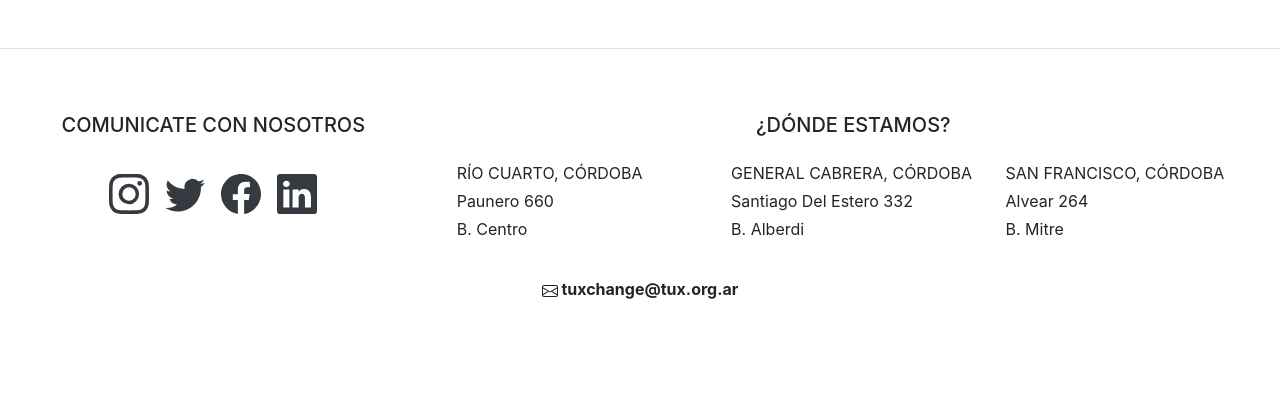
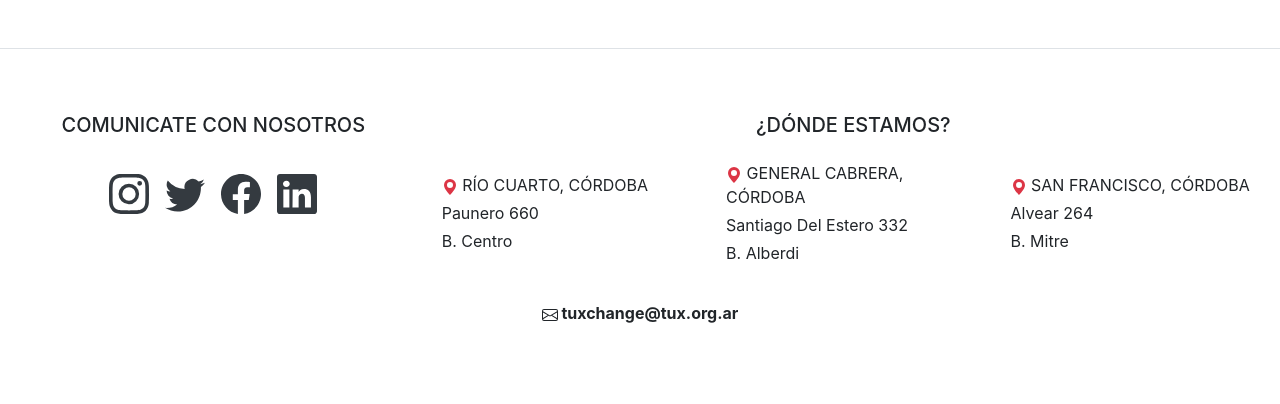
Before and after one commit to valentinoarballo/tuxchange-bootstrap, a Python web app: template templates/layout_footer.html in a window 1280 px wide. Shown: the top 404 px of the page. Run offline with Jinja, Linux system fonts and the light colour scheme; the template is opened without the code that fills it, so the values that code supplies are empty; some libraries are stand-ins or nearby versions.

Commit message:
replacing flexbox using row on footer

```diff
--- a/templates/layout_footer.html
+++ b/templates/layout_footer.html
@@ -22,8 +22,8 @@
     {% block body %}
     {% endblock %}
 
-    <footer class="mx-auto row row-cols-1 row-cols-sm-2 row-cols-md-5 py-5 my-5 border-top">
-        <div class="d-flex flex-column align-items-center col-4">
+    <footer class="mx-auto row row-cols-1 row-cols-sm-2 row-cols-md-5 py-5 mt-5 border-top">
+        <div class="d-flex flex-column align-items-center col-sm-4 ">
             <h5 class="p-3">COMUNICATE CON NOSOTROS</h5>
             <ul class="nav flex-row">
                 <li class="nav-item mb-1"><a href="#" class="nav-link text-dark  p-2 text-body-secondary"><svg
@@ -54,28 +54,33 @@
             </ul>
         </div>
 
-        <div class="d-flex flex-column col-8">
+        <div class="d-flex flex-column col-sm-8">
             <h5 class="mx-auto p-3">¿DÓNDE ESTAMOS?</h5>
-            <div class="d-flex flex-row">
-
-                <div class="d-flex align-items-center col mb-3">
+            <div class="row">
+                <div class="d-flex align-items-center col-lg-4 col-md-4  col-sm-12 mb-3">
                     <ul class="nav flex-column">
-                        <li class="nav-item mb-1">RÍO CUARTO, CÓRDOBA</li>
+                        <li class="nav-item mb-1"><svg class="text-danger" xmlns="http://www.w3.org/2000/svg" width="16" height="16" fill="currentColor" class="bi bi-geo-alt-fill" viewBox="0 0 16 16">
+                            <path d="M8 16s6-5.686 6-10A6 6 0 0 0 2 6c0 4.314 6 10 6 10zm0-7a3 3 0 1 1 0-6 3 3 0 0 1 0 6z"/>
+                          </svg> RÍO CUARTO, CÓRDOBA</li>
                         <li class="nav-item mb-1">Paunero 660</li>
                         <li class="nav-item mb-1">B. Centro</li>
                     </ul>
                 </div>
 
-                <div class="d-flex align-items-center col mb-3">
+                <div class="d-flex align-items-center col-lg-4 col-md-4  col-sm-12 mb-3">
                     <ul class="nav flex-column">
-                        <li class="nav-item mb-1">GENERAL CABRERA, CÓRDOBA</li>
+                        <li class="nav-item mb-1"><svg class="text-danger"  xmlns="http://www.w3.org/2000/svg" width="16" height="16" fill="currentColor" class="bi bi-geo-alt-fill" viewBox="0 0 16 16">
+                            <path d="M8 16s6-5.686 6-10A6 6 0 0 0 2 6c0 4.314 6 10 6 10zm0-7a3 3 0 1 1 0-6 3 3 0 0 1 0 6z"/>
+                          </svg> GENERAL CABRERA, CÓRDOBA</li>
                         <li class="nav-item mb-1">Santiago Del Estero 332</li>
                         <li class="nav-item mb-1">B. Alberdi</li>
                     </ul>
                 </div>
-                <div class="d-flex align-items-center col mb-3">
+                <div class="d-flex align-items-center col-lg-4 col-md-4  col-sm-12 mb-3">
                     <ul class="nav flex-column">
-                        <li class="nav-item mb-1">SAN FRANCISCO, CÓRDOBA</li>
+                        <li class="nav-item mb-1"><svg class="text-danger"  xmlns="http://www.w3.org/2000/svg" width="16" height="16" fill="currentColor" class="bi bi-geo-alt-fill" viewBox="0 0 16 16">
+                            <path d="M8 16s6-5.686 6-10A6 6 0 0 0 2 6c0 4.314 6 10 6 10zm0-7a3 3 0 1 1 0-6 3 3 0 0 1 0 6z"/>
+                          </svg> SAN FRANCISCO, CÓRDOBA</li>
                         <li class="nav-item mb-1">Alvear 264</li>
                         <li class="nav-item mb-1">B. Mitre</li>
                     </ul>
```
